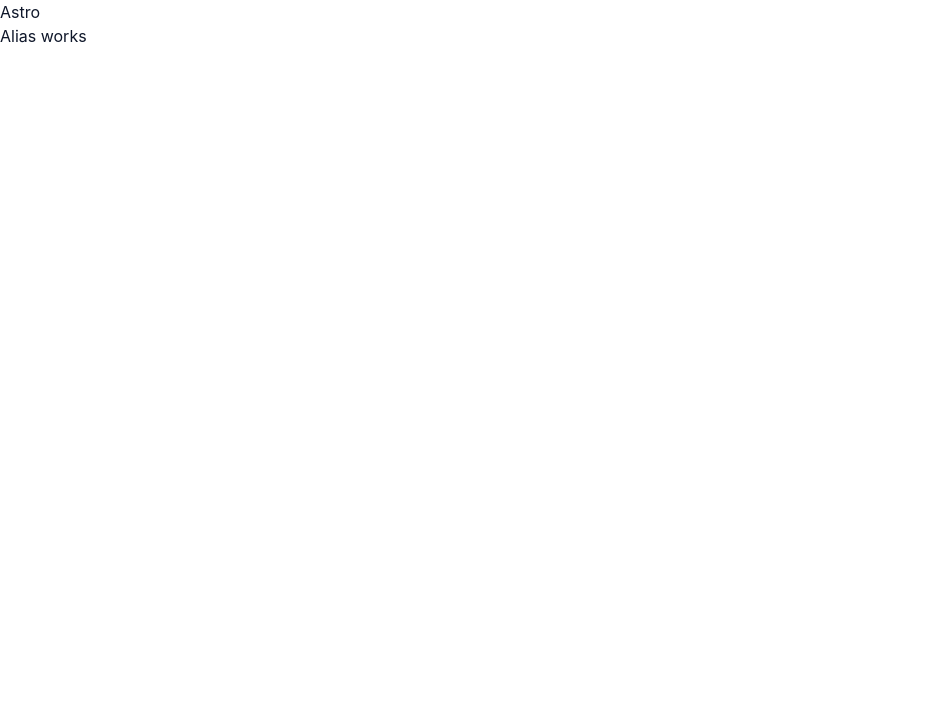
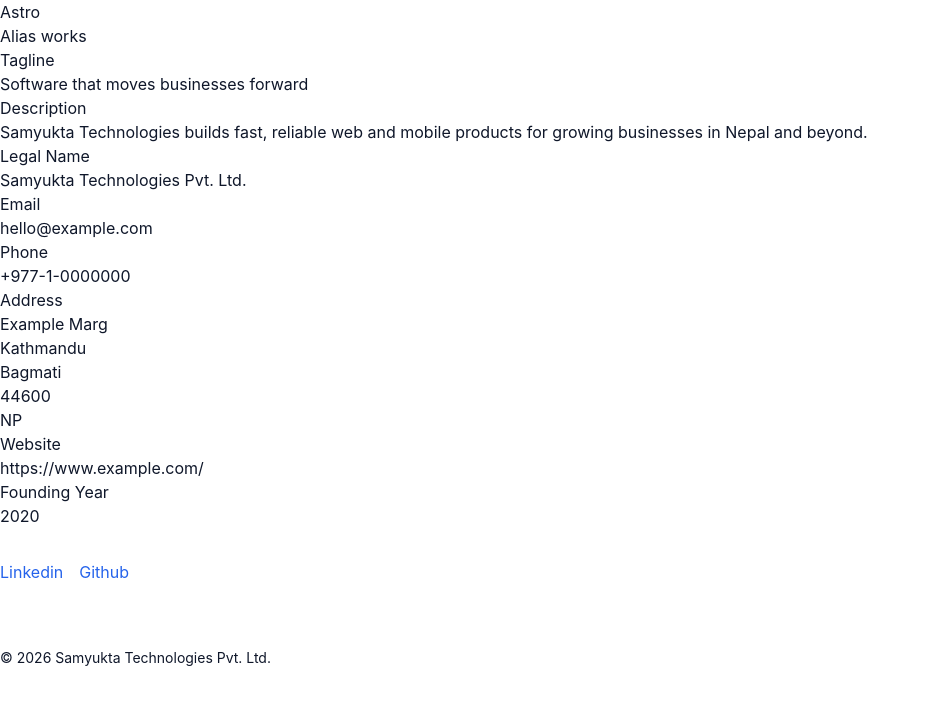
Before and after one commit to PrajwalIsharanChaudharyTharu/test-samyukta, an Astro site: page / in a window 1280 px wide. Shown: the whole page, without its empty margins (0-925 px from the left). Built offline with nearby package versions, Linux system fonts and the light colour scheme; Astro itself is replaced by a stand-in of ours.

Commit message:
feat(site): add site configuration and integrate into homepage

```diff
--- a/astro.config.mjs
+++ b/astro.config.mjs
@@ -1,10 +1,20 @@
 // @ts-check
 import { defineConfig } from 'astro/config';
+import { loadEnv } from 'vite';
+import tailwindcss from '@tailwindcss/vite';
 
-import tailwindcss from '@tailwindcss/vite';
+// .env files are NOT loaded into process.env when this config file runs,
+// so we load them explicitly. CI/host env vars still win over .env.
+const env = loadEnv(process.env.NODE_ENV ?? 'production', process.cwd(), '');
+const SITE_URL = process.env.SITE_URL ?? env.SITE_URL;
+
+if (!SITE_URL) {
+  console.warn('\n⚠️  SITE_URL is not set — using https://www.example.com. Canonicals will be WRONG.\n');
+}
 
 // https://astro.build/config
 export default defineConfig({
+  site: SITE_URL ?? 'https://www.example.com',
   vite: {
     plugins: [tailwindcss()],
   },
--- a/package.json
+++ b/package.json
@@ -28,6 +28,7 @@
     "@astrojs/check": "^0.9.12",
     "@commitlint/cli": "^21.2.4",
     "@commitlint/config-conventional": "^21.2.4",
+    "@types/node": "^22.20.5",
     "husky": "^9.1.7",
     "lint-staged": "^17.6.1",
     "prettier": "^3.10.1",
--- /dev/null
+++ b/src/config/site.ts
@@ -0,0 +1,72 @@
+/**
+ * SITE CONFIG — the single source of truth for company identity.
+ * Interns: change company details HERE only. Never hardcode them in components.
+ */
+
+interface SiteConfig {
+  name: string;
+  legalName: string;
+  tagline: string;
+  /** Default meta description (70–160 chars). */
+  description: string;
+  lang: string;
+  /** Open Graph locale, e.g. en_US */
+  locale: string;
+  /** "%s" is replaced with the page title. */
+  titleTemplate: `%s${string}`;
+  /** Root-relative path to a 1200×630 image in /public. */
+  defaultOgImage: `/${string}`;
+  logo: `/${string}`;
+  themeColor: string;
+  foundingYear: number;
+  contact: {
+    email: string;
+    phone: string;
+    address: {
+      street: string;
+      city: string;
+      region: string;
+      postalCode: string;
+      country: string;
+    };
+  };
+  social: Partial<Record<'linkedin' | 'github' | 'x' | 'facebook' | 'instagram', string>>;
+  /** X/Twitter handle without "@". Empty string to omit. */
+  twitterHandle: string;
+}
+
+export const site = {
+  name: 'Samyukta Technology',
+  legalName: 'Samyukta Technologies Pvt. Ltd.',
+  tagline: 'Software that moves businesses forward',
+  description:
+    'Samyukta Technologies builds fast, reliable web and mobile products for growing businesses in Nepal and beyond.',
+  lang: 'en',
+  locale: 'en_US',
+  titleTemplate: '%s | Samyukta Technologies',
+  defaultOgImage: '/og-default.png',
+  logo: '/logo.svg',
+  themeColor: '#0f172a',
+  foundingYear: 2020,
+
+  contact: {
+    email: 'hello@example.com',
+    phone: '+977-1-0000000',
+    address: {
+      street: 'Example Marg',
+      city: 'Kathmandu',
+      region: 'Bagmati',
+      postalCode: '44600',
+      country: 'NP',
+    },
+  },
+
+  social: {
+    linkedin: 'https://www.linkedin.com/company/example',
+    github: 'https://github.com/example',
+  },
+
+  twitterHandle: '',
+} as const satisfies SiteConfig;
+
+export type Site = typeof site;
--- a/src/pages/index.astro
+++ b/src/pages/index.astro
@@ -1,7 +1,10 @@
 ---
 import '@styles/global.css';
 import { cx } from '@lib/utils';
+import { site } from '@/config/site';
+
 const isActive = true;
+const socials = Object.entries(site.social);
 ---
 
 <html lang="en">
@@ -16,5 +19,66 @@ const isActive = true;
   <body>
     <h1>Astro</h1>
     <h1 class={cx('title', isActive && 'active')}>Alias works</h1>
+    <dl>
+      <div>
+        <dt>Tagline</dt>
+        <dd>{site.tagline}</dd>
+      </div>
+      <div>
+        <dt>Description</dt>
+        <dd>{site.description}</dd>
+      </div>
+      <div>
+        <dt>Legal Name</dt>
+        <dd>{site.legalName}</dd>
+      </div>
+      <div>
+        <dt>Email</dt>
+        <dd>{site.contact.email}</dd>
+      </div>
+      <div>
+        <dt>Phone</dt>
+        <dd>{site.contact.phone}</dd>
+      </div>
+    </dl>
+    <dl>
+      <div>
+        <dt>Address</dt>
+        <dd>{site.contact.address.street}</dd>
+      </div>
+      <div>
+        <dd>{site.contact.address.city}</dd>
+      </div>
+      <div>
+        <dd>{site.contact.address.region}</dd>
+      </div>
+      <div>
+        <dd>{site.contact.address.postalCode}</dd>
+      </div>
+      <div>
+        <dd>{site.contact.address.country}</dd>
+      </div>
+    </dl>
+    <dl>
+      <div>
+        <dt>Website</dt>
+        <dd>{Astro.site?.href}</dd>
+      </div>
+      <div>
+        <dt>Founding Year</dt>
+        <dd>{site.foundingYear}</dd>
+      </div>
+    </dl>
+
+    <ul class="mt-8 flex gap-4">
+      {socials.map(([name, url]) => (
+        <li>
+          <a href={url} class="text-brand-600 capitalize">
+            {name}
+          </a>
+        </li>
+      ))}
+    </ul>
   </body>
+  <footer class="mt-16 text-sm text-muted">{`© ${new Date().getFullYear()} ${site.legalName}`}</footer>
 </html>
--- a/tsconfig.json
+++ b/tsconfig.json
@@ -3,6 +3,7 @@
   "include": [".astro/types.d.ts", "**/*"],
   "exclude": ["dist"],
   "compilerOptions": {
+    "types": ["node"],
     "paths": {
       "@/*": ["./src/*"],
       "@components/*": ["./src/components/*"],
```
Also changed, not shown: 3 other files.
